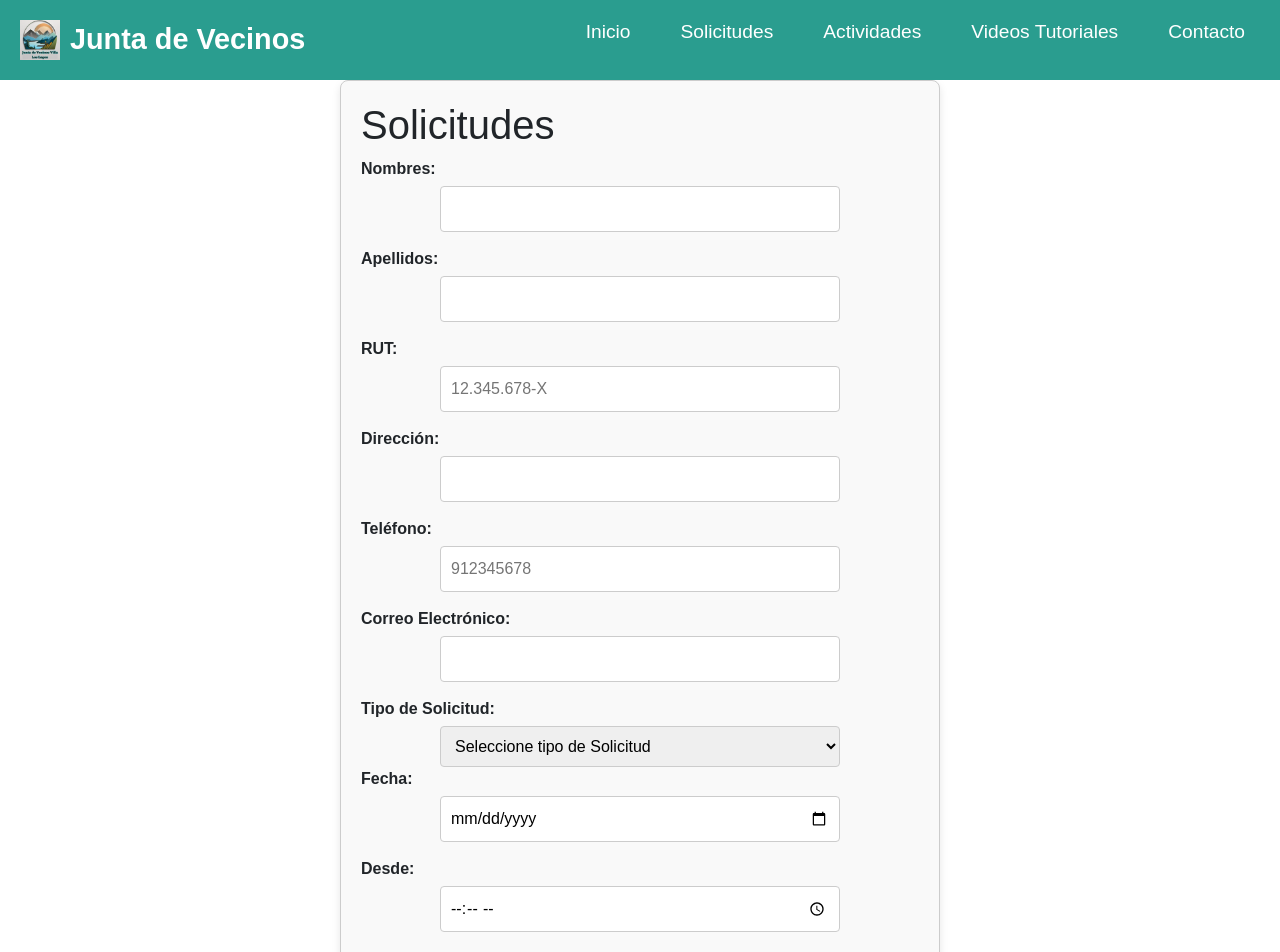
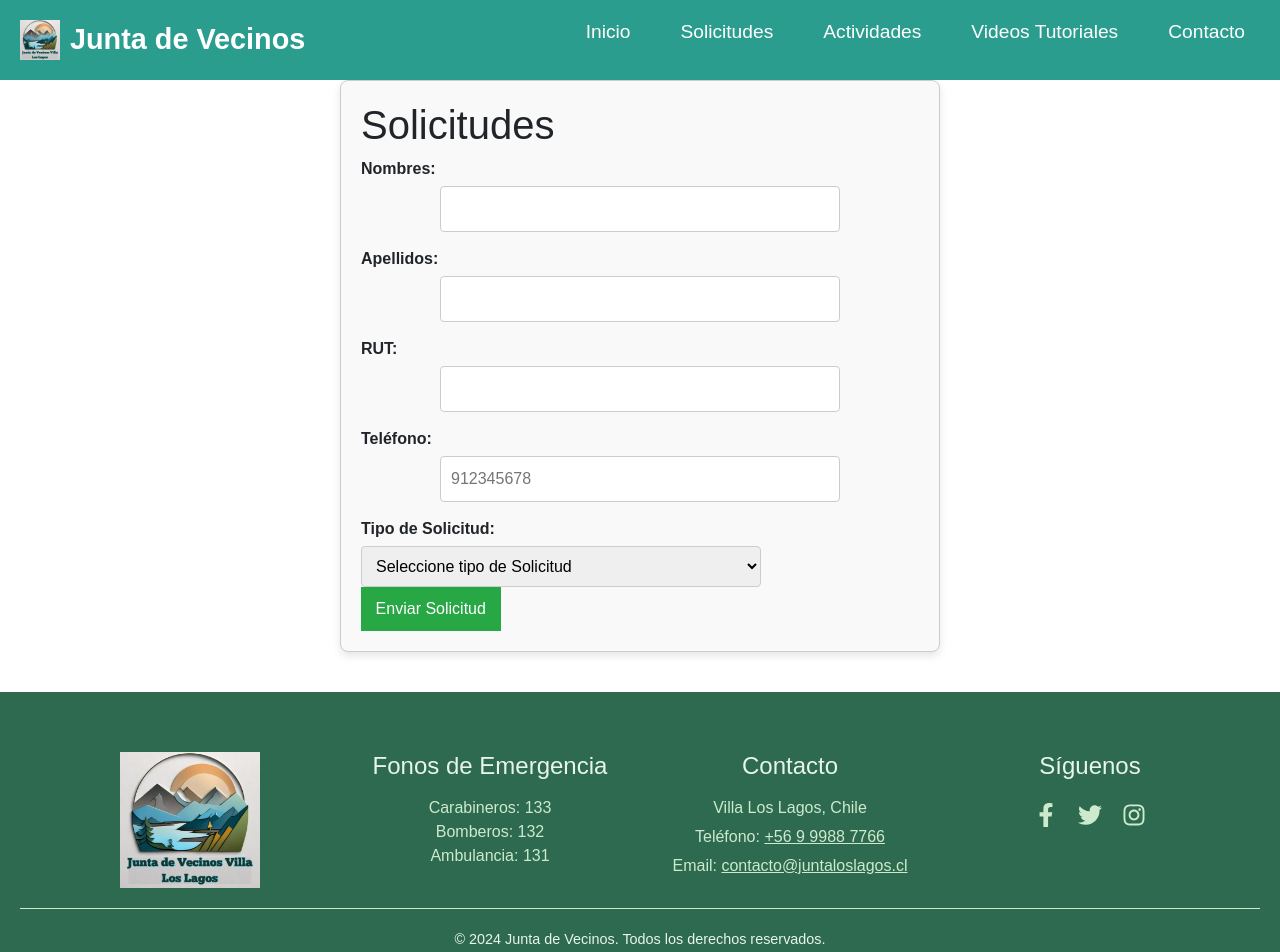
Before and after one commit to Benjamin1106/Proyeco-Portafolio, a React (Vite) app: page /solicitudes in a window 1280 px wide. Shown: the top 952 px of the page. Built offline with nearby package versions, Linux system fonts and the light colour scheme.

Commit message:
act solicitud

```diff
--- a/src/Componentes/navbar.tsx
+++ b/src/Componentes/navbar.tsx
@@ -1,7 +1,7 @@
 import React, { useState } from 'react';
 import { Link } from 'react-router-dom';
 import './navbar.css';
-import logo from '../img/imglogo.png'; // Asegúrate de la ruta correcta
+import logo from '../img/imglogo.png';
 
 const Navbar: React.FC = () => {
   const [isActive, setIsActive] = useState(false);
--- a/src/Componentes/solicitudes.tsx
+++ b/src/Componentes/solicitudes.tsx
@@ -17,8 +17,8 @@ interface FormData {
   fecha?: string;
   horaInicio?: string;
   horaFin?: string;
-  datosCertificado?: string;
-  archivoUrl?: string | null; // Se almacenará la referencia del archivo
+  motivo?: string;
+  archivoUrl?: string | null;
 }
 
 const Solicitudes: React.FC = () => {
@@ -33,7 +33,7 @@ const Solicitudes: React.FC = () => {
     fecha: '',
     horaInicio: '',
     horaFin: '',
-    datosCertificado: '',
+    motivo: '',
     archivoUrl: null,
   });
   const [archivo, setArchivo] = useState<File | null>(null);
@@ -42,55 +42,47 @@ const Solicitudes: React.FC = () => {
   const today = new Date().toISOString().split('T')[0];
 
   // Validaciones
-  const isRutValid = (rut: string) => /^[0-9]{2}\.[0-9]{3}\.[0-9]{3}-[0-9kK]$/.test(rut);
+  const formatRUT = (rut: string) => {
+    let cleanRUT = rut.replace(/[^0-9K]/gi, '');
+    if (cleanRUT.length > 9) cleanRUT = cleanRUT.slice(0, 9);
+    if (cleanRUT.length > 0) {
+      const digits = cleanRUT.slice(0, -1);
+      const verifier = cleanRUT.charAt(cleanRUT.length - 1);
+      const formattedDigits = digits.replace(/(\d)(?=(\d{3})+(?!\d))/g, '$1.');
+      return `${formattedDigits}-${verifier.toUpperCase()}`;
+    }
+    return '';
+  };
+
   const isOnlyLetters = (value: string) => /^[A-Za-zÀ-ÿ\s]+$/.test(value);
-  const isHorarioValido = (hora: string) => {
-    const [hours, minutes] = hora.split(':').map(Number);
-    return (hours > 10 || (hours === 10 && minutes === 0)) && (hours < 22);
-  };
+  const isEmailValid = (email: string) => /^[^\s@]+@[^\s@]+\.[^\s@]+$/.test(email);
+  const isPhoneValid = (phone: string) => /^[0-9]{9}$/.test(phone);
 
   // Manejo de cambios en el formulario
   const handleInputChange = (e: React.ChangeEvent<HTMLInputElement | HTMLSelectElement>) => {
     const { name, value } = e.target;
-    setFormData((prev) => ({ ...prev, [name]: value }));
+    if (name === 'rut') {
+      setFormData((prev) => ({ ...prev, [name]: formatRUT(value) }));
+    } else if (name === 'nombre' || name === 'apellido') {
+      if (isOnlyLetters(value)) setFormData((prev) => ({ ...prev, [name]: value }));
+    } else if (name === 'telefono') {
+      setFormData((prev) => ({ ...prev, [name]: `+56${value}` }));
+    } else {
+      setFormData((prev) => ({ ...prev, [name]: value }));
+    }
   };
 
-  // Reiniciar formulario
-  const resetForm = () => {
-    setFormData({
-      nombre: '',
-      apellido: '',
-      rut: '',
-      direccion: '',
-      telefono: '',
-      correo: '',
-      tipoSolicitud: '',
-      fecha: '',
-      horaInicio: '',
-      horaFin: '',
-      datosCertificado: '',
-      archivoUrl: null,
-    });
-    setArchivo(null);
-  };
-
-  // Validación del envío del formulario
+  // Validación del envío
   const handleSubmit = async (e: React.FormEvent) => {
     e.preventDefault();
 
-    if (!isRutValid(formData.rut)) {
-      alert('El RUT ingresado no es válido.');
+    if (!isEmailValid(formData.correo)) {
+      alert('El correo ingresado no es válido.');
       return;
     }
 
-    // Validar campos
-    if (!isRutValid(formData.rut)) {
-      alert('El RUT ingresado no es válido.');
-      return;
-    }
-
-    if (!isOnlyLetters(formData.nombre) || !isOnlyLetters(formData.apellido)) {
-      alert('El nombre y el apellido deben contener solo letras.');
+    if (!isPhoneValid(formData.telefono.replace('+56', ''))) {
+      alert('El teléfono debe tener 9 dígitos.');
       return;
     }
 
@@ -103,45 +95,37 @@ const Solicitudes: React.FC = () => {
       if (formData.horaInicio && formData.horaFin) {
         const horaInicio = new Date(`1970-01-01T${formData.horaInicio}:00`);
         const horaFin = new Date(`1970-01-01T${formData.horaFin}:00`);
-
         if (horaInicio >= horaFin) {
           alert('La hora de fin debe ser posterior a la hora de inicio.');
-          return;
-        }
-
-        if (!isHorarioValido(formData.horaInicio) || !isHorarioValido(formData.horaFin)) {
-          alert('La reserva solo puede realizarse entre las 10:00 y las 22:00 horas.');
           return;
         }
       }
     }
 
-    // Preparar datos para envío
     const data: FormData = {
       ...formData,
-      telefono: `+56${formData.telefono}`,
-      archivoUrl: null, // Inicialmente null
+      archivoUrl: null,
     };
 
     try {
-      // Subir archivo si se ha seleccionado
       if (archivo) {
         const storage = getStorage();
-        const uniqueFileName = `${Date.now()}_${archivo.name}`; // Añadir un timestamp único
+        const uniqueFileName = `${Date.now()}_${archivo.name}`;
         const storageRef = ref(storage, `uploads/${uniqueFileName}`);
         await uploadBytes(storageRef, archivo);
-        data.archivoUrl = storageRef.fullPath; // Guarda solo la referencia del archivo
+        data.archivoUrl = storageRef.fullPath;
       }
 
-      // Elegir la colección adecuada
       const collectionName = formData.tipoSolicitud === 'certificadoResidencia'
         ? 'certificadoResidencia'
         : 'solicitudes';
 
       await addDoc(collection(db, collectionName), data);
-      setModalMessage('Solicitud enviada. A la brevedad recibirá el mensaje correspondiente.');
+      setModalMessage('Solicitud enviada. Recibirá una confirmación por correo.');
       setIsModalOpen(true);
-      resetForm();
+
+      // Función de envío de correo
+      await sendConfirmationEmail(data);
     } catch (error) {
       console.error('Error al enviar la solicitud:', error);
       setModalMessage('Error al enviar la solicitud. Intente nuevamente.');
@@ -149,148 +133,77 @@ const Solicitudes: React.FC = () => {
     }
   };
 
+  // Envío de correo de confirmación
+  const sendConfirmationEmail = async (data: FormData) => {
+    const emailContent = `
+      Estimado/a ${data.nombre} ${data.apellido},
+      Su solicitud de ${data.tipoSolicitud} ha sido recibida. Detalles:
+      - Fecha: ${data.fecha}
+      - Hora Inicio: ${data.horaInicio}
+      - Hora Fin: ${data.horaFin}
+      Gracias por confiar en nosotros.
+    `;
+    if (data.tipoSolicitud === 'certificadoResidencia') {
+      // Enviar PDF (implementación pendiente)
+    }
+    console.log('Correo enviado con contenido:', emailContent);
+  };
+
   return (
     <div className="container">
       <h1>Solicitudes</h1>
-      <form onSubmit={handleSubmit}>
+      <form onSubmit={handleSubmit} className="centrar-formulario">
         <label>Nombres:</label>
-        <input
-          type="text"
-          name="nombre"
-          value={formData.nombre}
-          onChange={handleInputChange}
-          required
-          pattern="^[A-Za-zÀ-ÿ\s]+$"
-          title="El nombre debe contener solo letras."
-        />
+        <input type="text" name="nombre" value={formData.nombre} onChange={handleInputChange} required />
 
         <label>Apellidos:</label>
-        <input
-          type="text"
-          name="apellido"
-          value={formData.apellido}
-          onChange={handleInputChange}
-          required
-          pattern="^[A-Za-zÀ-ÿ\s]+$"
-          title="El apellido debe contener solo letras."
-        />
+        <input type="text" name="apellido" value={formData.apellido} onChange={handleInputChange} required />
 
         <label>RUT:</label>
-        <input
-          type="text"
-          name="rut"
-          value={formData.rut}
-          onChange={handleInputChange}
-          required
-          placeholder="12.345.678-X"
-          pattern="^[0-9]{2}\.[0-9]{3}\.[0-9]{3}-[0-9kK]$"
-          title="El RUT debe tener el formato 12.345.678-X y puede terminar en un número o 'k'."
-        />
-
-        <label>Dirección:</label>
-        <input
-          type="text"
-          name="direccion"
-          value={formData.direccion}
-          onChange={handleInputChange}
-          required
-        />
+        <input type="text" name="rut" value={formData.rut} onChange={handleInputChange} required />
 
         <label>Teléfono:</label>
-        <input
-          type="tel"
-          name="telefono"
-          value={formData.telefono}
-          onChange={handleInputChange}
-          required
-          placeholder="912345678"
-          pattern="[0-9]{9}"
-          maxLength={9}
-          title="El teléfono debe tener 9 dígitos."
-        />
-
-        <label>Correo Electrónico:</label>
-        <input
-          type="email"
-          name="correo"
-          value={formData.correo}
-          onChange={handleInputChange}
-          required
-        />
+        <input type="tel" name="telefono" value={formData.telefono} onChange={handleInputChange} required placeholder="912345678" />
 
         <label>Tipo de Solicitud:</label>
-        <select
-          name="tipoSolicitud"
-          value={formData.tipoSolicitud}
-          onChange={handleInputChange}
-          required
-          className='centrar-select'
-        >
+        <select name="tipoSolicitud" value={formData.tipoSolicitud} onChange={handleInputChange} required>
           <option value="" disabled>Seleccione tipo de Solicitud</option>
           <option value="cancha">Cancha</option>
-          <option value="salas">Salas</option>
+          <option value="sede">Sede</option>
           <option value="plazas">Plazas</option>
           <option value="certificadoResidencia">Certificado de Residencia</option>
         </select>
 
-        {formData.tipoSolicitud !== 'certificadoResidencia' && (
-          <div>
+        {formData.tipoSolicitud && (formData.tipoSolicitud === 'cancha' || formData.tipoSolicitud === 'sede' || formData.tipoSolicitud === 'plazas') && (
+          <>
             <label>Fecha:</label>
-            <input
-              type="date"
-              name="fecha"
-              value={formData.fecha}
-              onChange={handleInputChange}
-              min={today}
-              required
-            />
-            <label>Desde:</label>
-            <input
-              type="time"
-              name="horaInicio"
-              value={formData.horaInicio}
-              onChange={handleInputChange}
-              required
-            />
-            <label>Hasta:</label>
-            <input
-              type="time"
-              name="horaFin"
-              value={formData.horaFin}
-              onChange={handleInputChange}
-              required
-            />
-          </div>
+            <input type="date" name="fecha" value={formData.fecha} min={today} onChange={handleInputChange} required />
+
+            <label>Hora Inicio:</label>
+            <input type="time" name="horaInicio" value={formData.horaInicio} onChange={handleInputChange} required />
+
+            <label>Hora Fin:</label>
+            <input type="time" name="horaFin" value={formData.horaFin} onChange={handleInputChange} required />
+          </>
         )}
 
         {formData.tipoSolicitud === 'certificadoResidencia' && (
-          <div>
-            <label>Razón:</label>
-            <select
-              className='centrar-select'
-              name="datosCertificado"
-              value={formData.datosCertificado}
-              onChange={handleInputChange}
-              required
-            >
-              <option value="" disabled hidden>Seleccione una razón</option>
-              <option value="razon1">Para fines particulares</option>
-              <option value="razon2">Para fines especiales</option>
+          <>
+            <label>Motivo:</label>
+            <select name="motivo" value={formData.motivo} onChange={handleInputChange} required>
+              <option value="" disabled>Seleccione motivo</option>
+              <option value="Trámite de residencia">Trámite de residencia</option>
+              <option value="Otro">Otro</option>
             </select>
-            <label>Subir Documento:</label>
-            <input
-              type="file"
-              accept=".pdf, .doc, .docx"
-              onChange={(e) => e.target.files && setArchivo(e.target.files[0])}
-              required
-              className='centrar'
-            />
-          </div>
+
+            <label>Documento (Cuenta a nombre del solicitante):</label>
+            <input type="file" onChange={(e) => setArchivo(e.target.files ? e.target.files[0] : null)} required />
+          </>
         )}
 
         <button type="submit">Enviar Solicitud</button>
+        {isModalOpen && <Modal isOpen={isModalOpen} message={modalMessage} onClose={() => setIsModalOpen(false)} />}
       </form>
-      {isModalOpen && <Modal isOpen={isModalOpen} message={modalMessage} onClose={() => setIsModalOpen(false)} />}
     </div>
   );
 };
```
